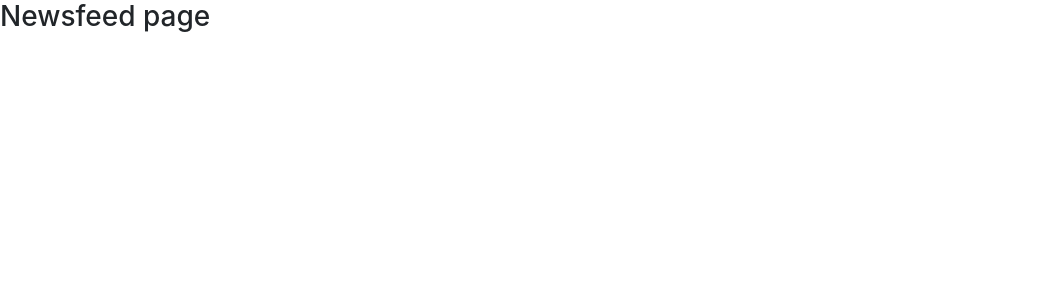
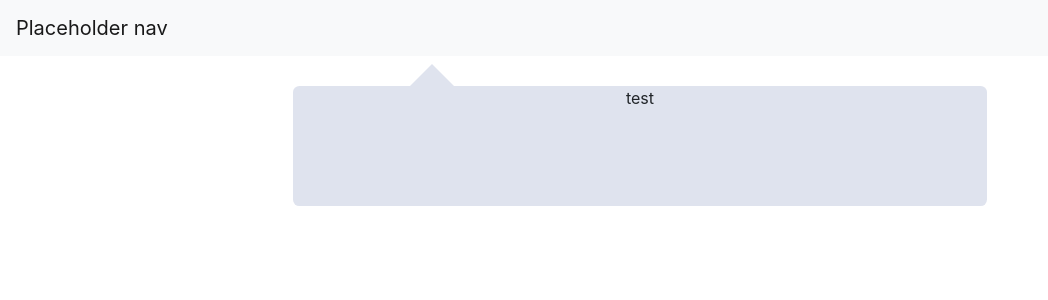
Before and after one commit to ewgalassi/Project3, a React (Create React App) app in the folder client/: page /newsfeed in a window 1280 px wide. Shown: the top 300 px of the page, without its empty margins (0-1048 px from the left). Built offline with nearby package versions, Linux system fonts and the light colour scheme.

Commit message:
newsfeed page post box

```diff
--- a/client/src/App.js
+++ b/client/src/App.js
@@ -1,5 +1,6 @@
 import React from "react";
 import { BrowserRouter as Router, Route } from "react-router-dom";
+import Navbar from "./components/Navbar";
 
 // import Navbar from "./components/Navbar/Navbar";
 import Newsfeed from "./pages/Newsfeed/Newsfeed";
@@ -8,7 +9,7 @@ import Profile from "./pages/Profile/Profile";
 const App = () => (
   <Router>
     <div>
-      {/* <Navbar /> */}
+      <Navbar />
       <Route exact path="/" component={Newsfeed} />
       <Route exact path="/newsfeed" component={Newsfeed} />
       <Route exact path="/profile" component={Profile} />
--- /dev/null
+++ b/client/src/components/Grid/Col.js
@@ -0,0 +1,13 @@
+import React from "react";
+import "./Grid.css";
+
+export const Col = ({ size, children }) => (
+  <div
+    className={size
+      .split(" ")
+      .map(size => "col-" + size)
+      .join(" ")}
+  >
+    {children}
+  </div>
+);
--- /dev/null
+++ b/client/src/components/Grid/Container.js
@@ -0,0 +1,6 @@
+import React from "react";
+import "./Grid.css";
+
+export const Container = ({ fluid, children }) => (
+  <div className={`container${fluid ? "-fluid" : ""}`}>{children}</div>
+);
--- /dev/null
+++ b/client/src/components/Grid/Grid.css
@@ -0,0 +1,31 @@
+.container {
+  /* background-color: red; */
+  text-align: center;
+  padding-right: 5%;
+  padding-left: 5%;
+}
+
+.row {
+  margin-top: 30px;
+}
+
+.col-md-8 {
+  margin: auto;
+  height: 120px;
+  position: relative;
+  background: #dfe3ee;
+  border-radius: 0.4em;
+}
+.col-md-8:after {
+  content: "";
+  position: absolute;
+  top: 0;
+  left: 20%;
+  width: 0;
+  height: 0;
+  border: 22px solid transparent;
+  border-bottom-color: #dfe3ee;
+  border-top: 0;
+  margin-left: -22px;
+  margin-top: -22px;
+}
--- /dev/null
+++ b/client/src/components/Grid/Row.js
@@ -0,0 +1,6 @@
+import React from "react";
+import "./Grid.css";
+
+export const Row = ({ fluid, children }) => (
+  <div className={`row${fluid ? "-fluid" : ""}`}>{children}</div>
+);
--- /dev/null
+++ b/client/src/components/Grid/index.js
@@ -0,0 +1,3 @@
+export * from "./Col";
+export * from "./Container";
+export * from "./Row";
--- /dev/null
+++ b/client/src/components/Navbar/Navbar.css
@@ -0,0 +1,3 @@
+nav.navbar.navbar-default {
+  margin-bottom: 0;
+}
--- a/client/src/components/Navbar/Navbar.js
+++ b/client/src/components/Navbar/Navbar.js
@@ -1 +1,14 @@
-import React from 'react';
+import React from "react";
+import { Link } from "react-router-dom";
+import "./Navbar.css";
+
+// Depending on the current path, this component sets the "active" class on the appropriate navigation link item
+const Navbar = props => (
+  <nav className="navbar navbar-expand-lg navbar-light bg-light">
+    <Link className="navbar-brand" to="">
+      Placeholder nav
+    </Link>
+  </nav>
+);
+
+export default Navbar;
--- /dev/null
+++ b/client/src/components/Navbar/index.js
@@ -0,0 +1 @@
+export { default } from "./Navbar";
--- a/client/src/pages/Newsfeed/Newsfeed.js
+++ b/client/src/pages/Newsfeed/Newsfeed.js
@@ -1,21 +1,23 @@
 import React, { Component } from "react";
+import { Col, Row, Container } from "../../components/Grid";
 
 //components needed:
-//navbar
+
 //add new post
 //post feed
 // card
 //  post type: snippet, status, article
 
 class Newsfeed extends Component {
-
-    render() {
-        return(
-            <h3>Newsfeed page</h3>
-        )
-
-    }
-
+  render() {
+    return (
+      <Container>
+        <Row>
+          <Col size="md-8">test</Col>
+        </Row>
+      </Container>
+    );
+  }
 }
 
 export default Newsfeed;
```
Also changed, not shown: client/src/pages/Profile/Profile.js (+5 -14 lines), client/src/logo.svg (deleted).
